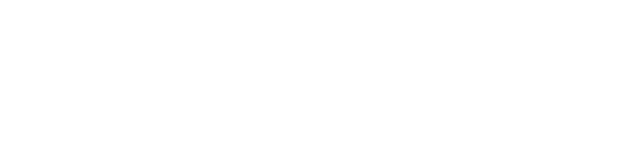
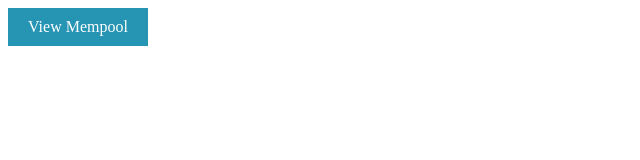
Before and after one commit to MatheoV1218/Blockchain, a plain HTML site: page Games/Clicker.html in a window 1280 px wide. Shown: the whole page, without its empty margins (0-640 px from the left). Drawn offline with Linux system fonts and the light colour scheme.

Commit message:
Added startup code for clicker file, created css file for the clicker file, created mempool button that links to mempool file within the clicker game file

```diff
--- a/Games/Clicker.html
+++ b/Games/Clicker.html
@@ -0,0 +1,15 @@
+<!DOCTYPE html>
+<html>
+  <head>
+    <link rel="stylesheet" href="styles/Clicker.css">
+  </head>
+  <body>
+    <a href="mempool.html" class="button">View Mempool</a>
+
+
+
+
+
+
+  </body>
+</html>
--- /dev/null
+++ b/Games/styles/Clicker.css
@@ -0,0 +1,13 @@
+.button {
+  display: inline-block;
+  padding: 10px 20px;
+  background-color: #2694b3;
+  color: white;
+  text-decoration: none;
+  font-size: 16px;
+  border: none;
+  cursor: pointer;
+}
+.button:hover {
+  background-color: #1e7b96;
+}
```
Also changed, not shown: Blockchain.html (+1 -1 lines), mempool.html (added).
